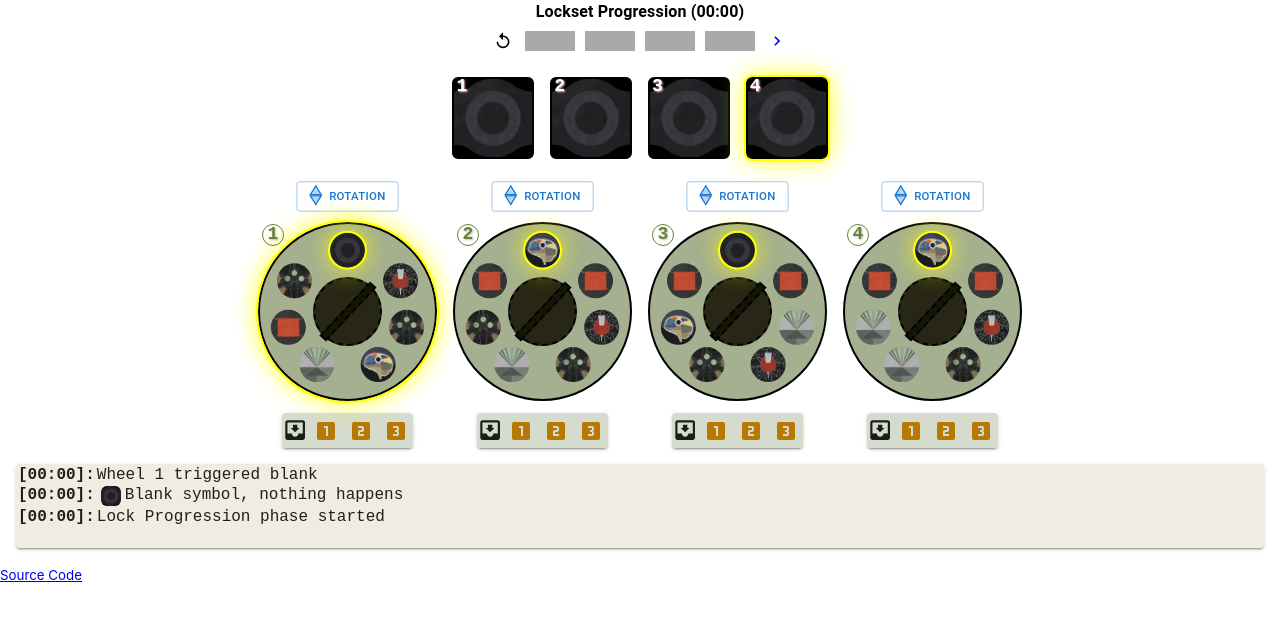
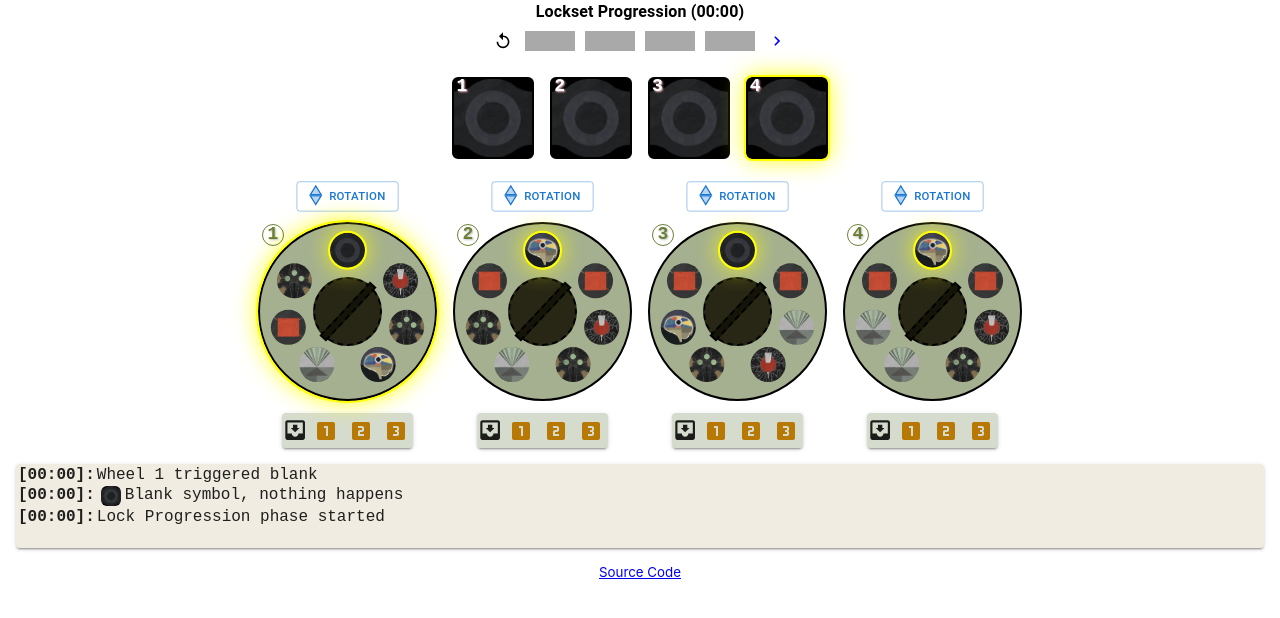
Before and after one commit to cecilbowen/sundered-doctrine-2nd-encounter, a React (Create React App) app: page / in a window 1280 px wide. Shown: the top 618 px of the page. Built offline with nearby package versions, Linux system fonts and the light colour scheme.

Commit message:
source code link center

```diff
--- a/src/App.js
+++ b/src/App.js
@@ -390,7 +390,7 @@ const App = () => {
             trigger={trigger} screenUpdate={screenUpdate} changeLockStatus={changeLockStatus} />
         </div>
         {simpleEvents ? renderSimpleEvents() : renderEventLog()}
-        <small>
+        <small style={{ display: "flex", justifyContent: "center" }}>
         <a target="_blank"
           rel="noopener noreferrer" href="https://github.com/cecilbowen/sundered-doctrine-2nd-encounter">Source Code</a>
         </small>
```
